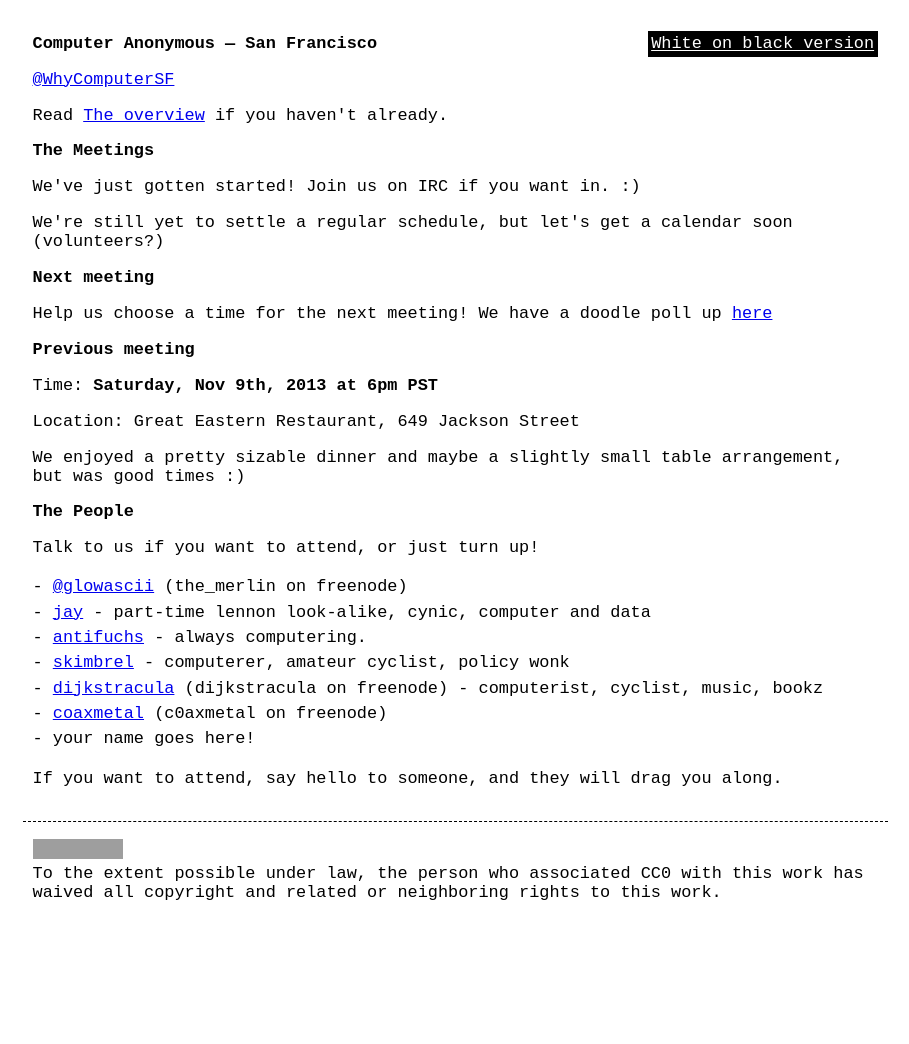
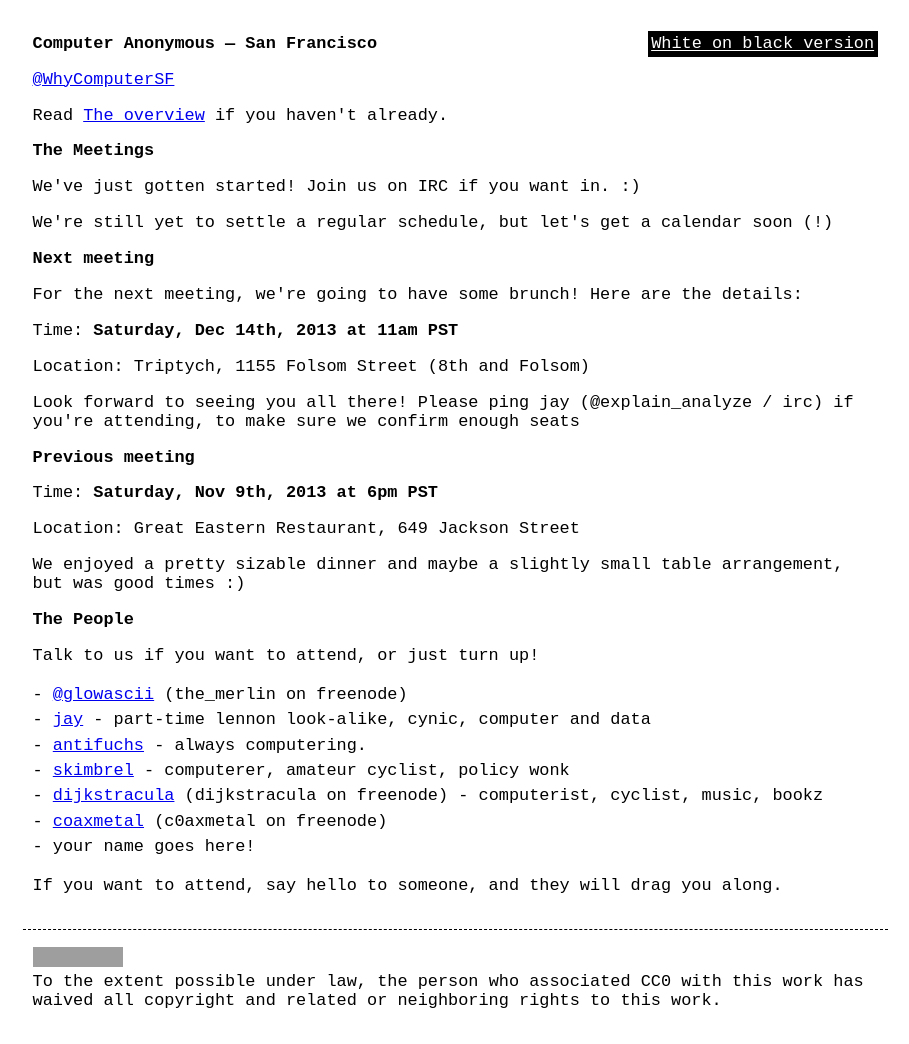
Before and after one commit to computeranonymous/computer, a Jekyll site: the page built from us_sanfrancisco.html, in a window 1280 px wide. Shown: the whole page, without its empty margins (185-1094 px from the left). Built offline with Jekyll 4.4.1, drawn with Linux system fonts in a browser that asks for light colours; before the commit the page ends 936 px from its top, so only the background shows below that; grey boxes are pictures that could not be loaded.

Commit message:
Add details for meeting #4 :)

```diff
--- a/us_sanfrancisco.html
+++ b/us_sanfrancisco.html
@@ -13,11 +13,16 @@ title: Computer Anonymous - San Francisco
 
       <p>We've just gotten started! Join us on IRC if you want in. :)</p>
 
-      <p>We're still yet to settle a regular schedule, but let's get a calendar soon (volunteers?)</p>
+      <p>We're still yet to settle a regular schedule, but let's get a calendar soon (!)</p>
 
       <h3>Next meeting</h3>
 
-      <p>Help us choose a time for the next meeting!  We have a doodle poll up <a href="http://doodle.com/53m2rci3ur2be2ef">here</a></p>
+      <p>For the next meeting, we're going to have some brunch!  Here are the details:</p>
+
+      <p>Time: <strong>Saturday, Dec 14th, 2013 at 11am PST</strong></p>
+      <p>Location: Triptych, 1155 Folsom Street (8th and Folsom)</p>
+
+      <p>Look forward to seeing you all there!  Please ping jay (@explain_analyze / irc) if you're attending, to make sure we confirm enough seats</p>
 
       <h3>Previous meeting</h3>
 
```
